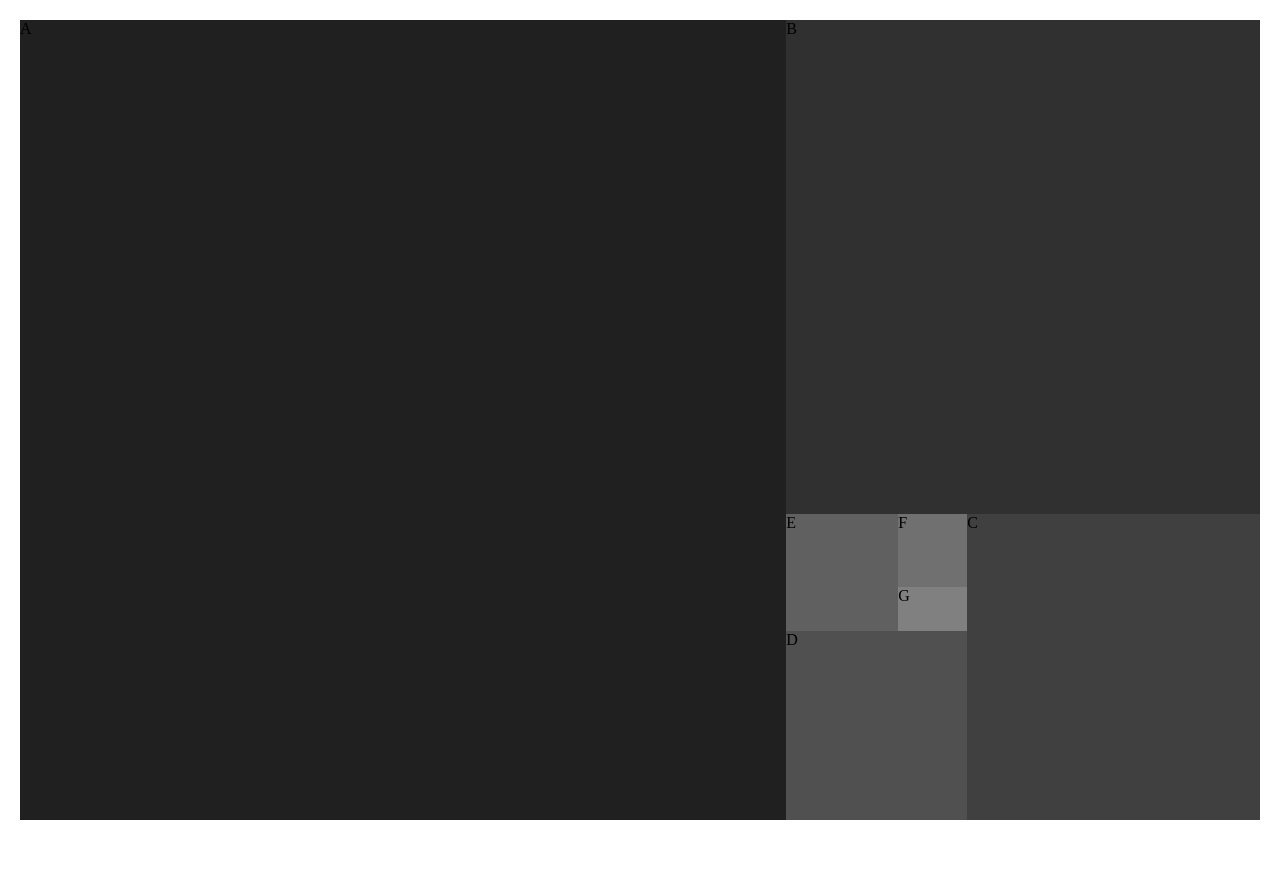
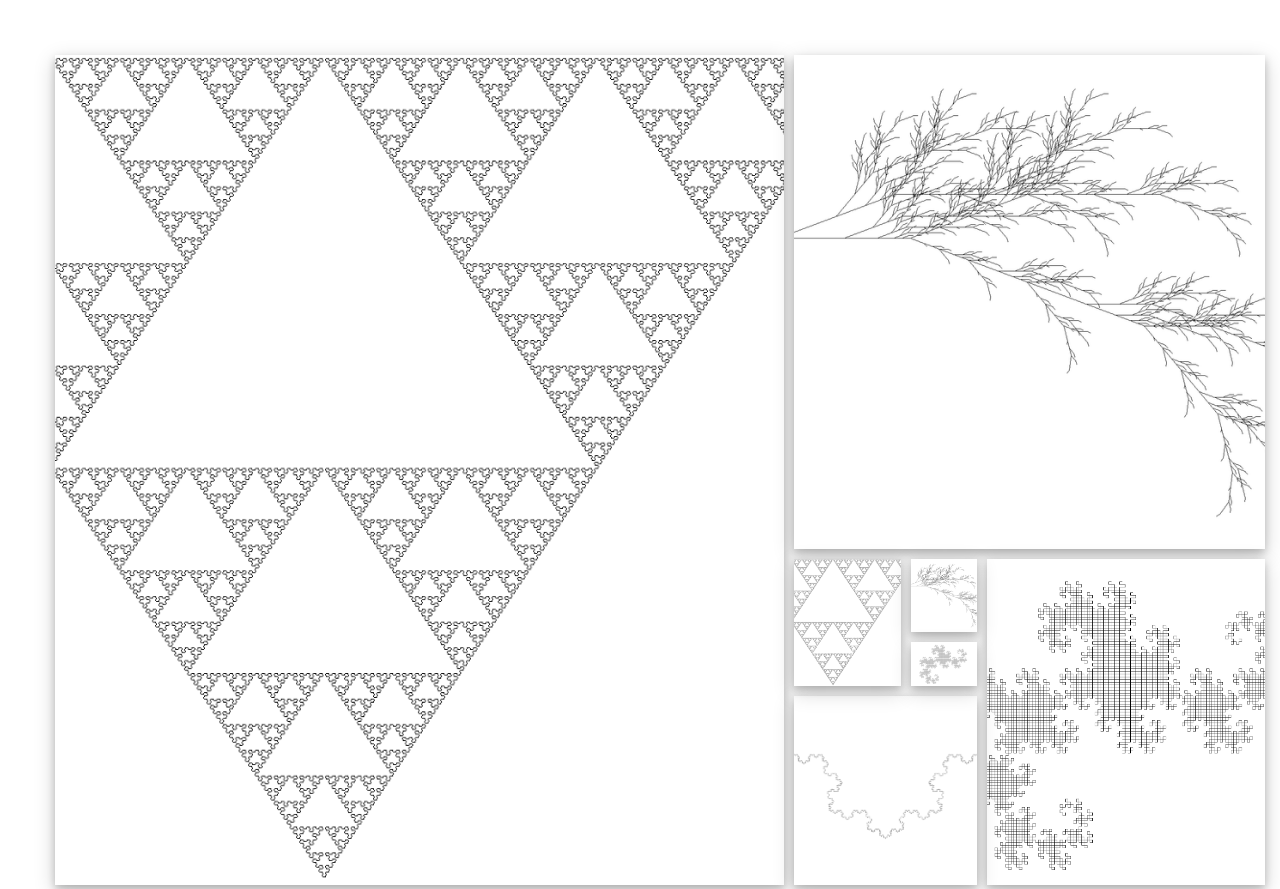
Before and after one commit to monicaivan25/l-fractr, a plain HTML site: page index.html in a window 1280 px wide. Before the commit the page ends 820 px from the top, so only its background shows below. Drawn offline with Linux system fonts and the light colour scheme.

Commit message:
Added grip gap, box-shadows & imgs

```diff
--- a/index.html
+++ b/index.html
@@ -8,13 +8,14 @@
 
 <body>
 	<div class = "wrapper">
-		<div class="box a">A</div>
-		<div class="box b">B</div>
-		<div class="box c">C</div>
-		<div class="box d">D</div>
-		<div class="box e">E</div>
-		<div class="box f">F</div>
-		<div class="box g">G</div>
+		<div class="box a"><img src="images/fr1.png" alt="Fractal" style="overflow: hidden;"/>
+		</div>
+		<div class="box b"><img src="images/fr2.png" alt="Fractal" style="overflow: hidden;"/></div>
+		<div class="box c"><img src="images/fr3.png" alt="Fractal" style="overflow: hidden;"/></div>
+		<div class="box d"><img src="images/fr4.png" alt="Fractal" style="overflow: hidden;"/></div>
+		<div class="box e"><img src="images/fr1.png" alt="Fractal" style="overflow: hidden;"/></div>
+		<div class="box f"><img src="images/fr2.png" alt="Fractal" style="overflow: hidden;"/></div>
+		<div class="box g"><img src="images/fr3.png" alt="Fractal" style="overflow: hidden;"/></div>
 	</div>
 </body>
 </html>
--- a/style.css
+++ b/style.css
@@ -2,57 +2,67 @@ html {
   height: 100%;
 }
 
+img {
+  height: 100%;
+  max-width: 100%;
+  object-fit: cover;
+}
+
 body {
-  margin: 20px;
+  margin: 50px;
   height: 100%;
   box-sizing: border-box;
+  /*background-color: #000000;*/
+
 }
 
 .wrapper {
   display: grid;
+    grid-gap: 10px;
+
   height: 100%;
   width: 100%;
   grid-template-columns: 61.8% 9.02% 5.58% 23.6%;
   grid-template-rows: 61.8% 9.02% 5.58% 23.6%;
+  background-color: #ffffff;
 }
-
+/*61.7% 1fr 9.01% 1fr 5.57% 1fr 23.5%;
+*/
 .box {
   height: 100%;
   width: 100%;
+  background-color: #ffffff;
+  box-shadow: 0 4px 8px 0 rgba(0, 0, 0, 0.2), 0 6px 20px 0 rgba(0, 0, 0, 0.19);
+
+  /*box-shadow: 5px 10px 8px 10px #202020;*/
+  margin: 5px;
 }
 
 .a {
   grid-row: 1/5;
   grid-column: 1/2;
-  background-color: #202020;
 }
 .b {
   grid-row: 1/2;
   grid-column: 2/5;
-  background-color: #303030;
 }
 .c {
   grid-row: 2/5;
   grid-column: 4/5;
-  background-color: #404040;
 }
 .d {
   grid-row: 4/5;
   grid-column: 2/4;
-  background-color: #505050;
 }
 .e {
   grid-row: 2/4;
   grid-column: 2/3;
-  background-color: #606060;
 }
 .f {
   grid-row: 2/3;
   grid-column: 3/4;
-  background-color: #707070;
 }
 .g {
   grid-row: 3/4;
   grid-column: 3/4;
-  background-color: #808080;
 }
```
Also changed, not shown: images/fr1.png (added), images/fr1black.png (added), images/fr2.png (added), images/fr2black.png (added), images/fr3.png (added), images/fr3black.png (added), images/fr4.png (added), images/fr4black.png (added).
